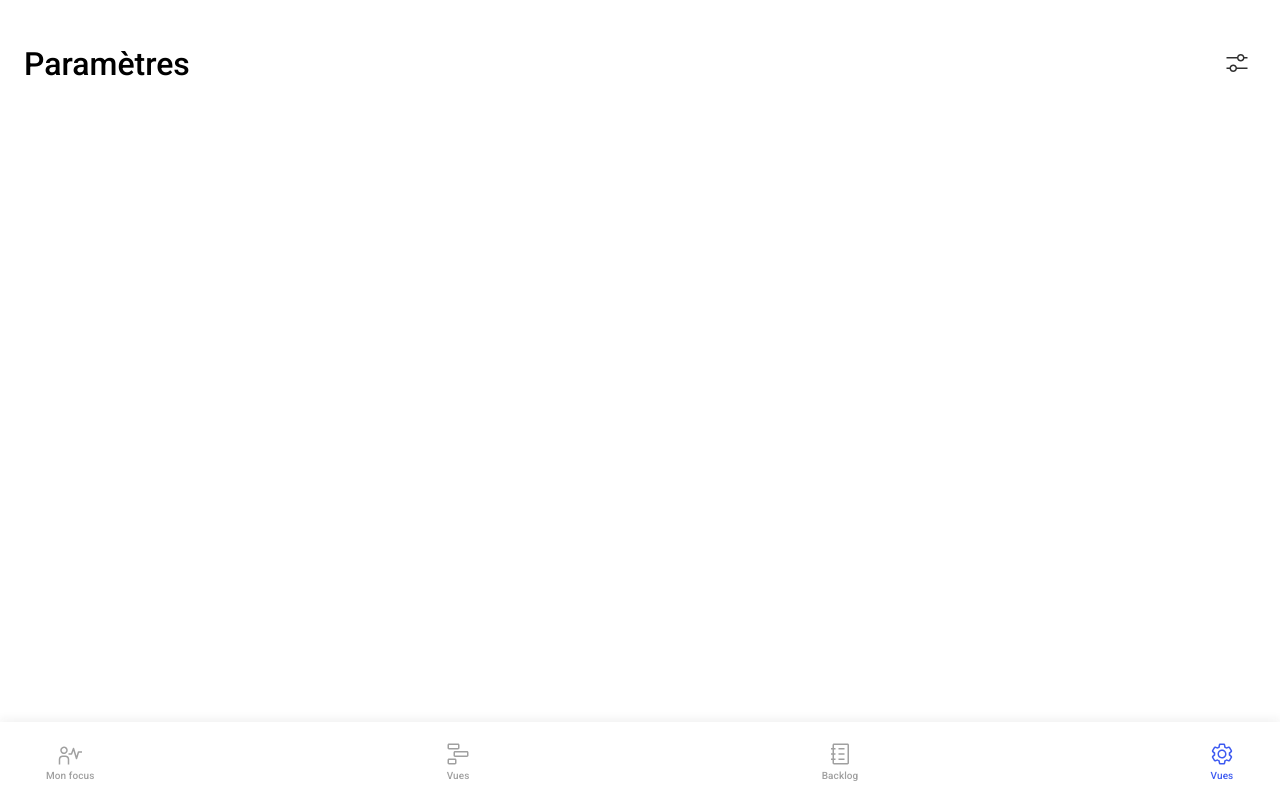
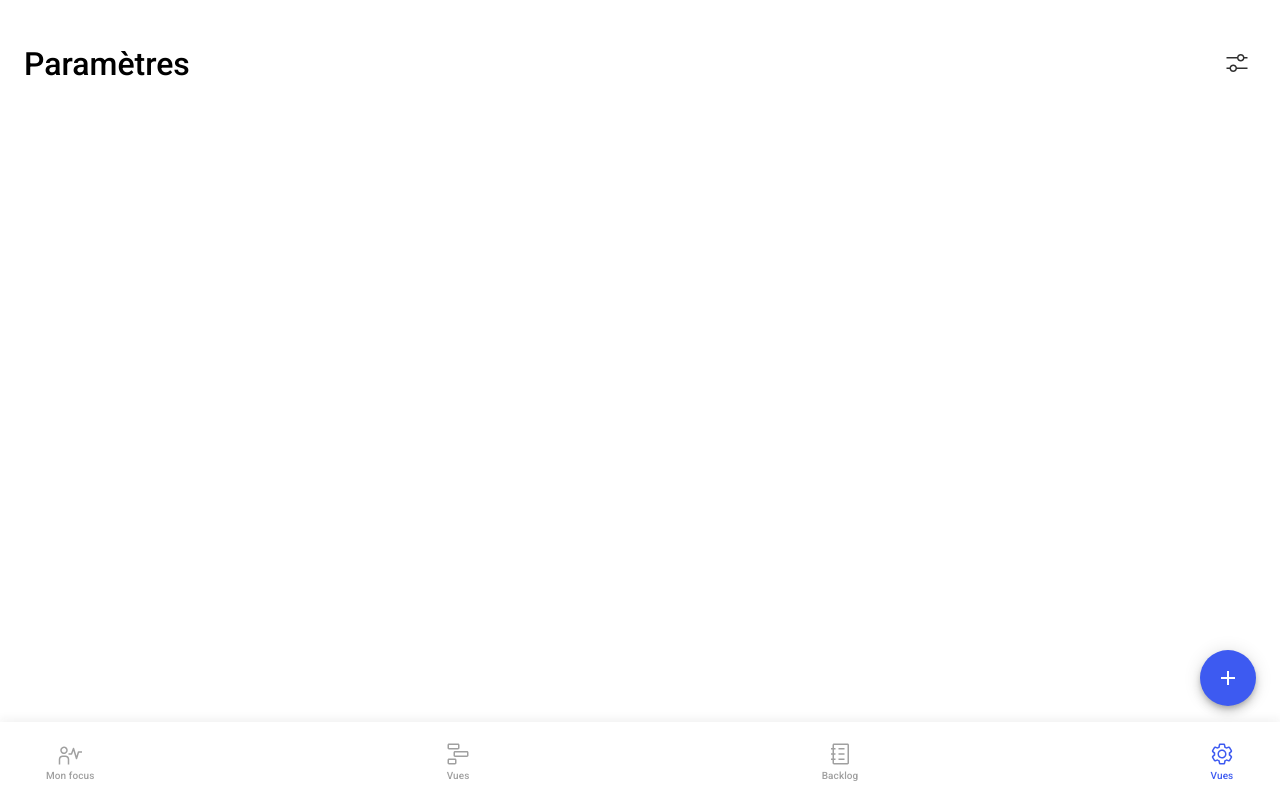
Before and after one commit to tiavina-mika/product-hero-draft, a React (Create React App) app: page / in a window 1280 px wide. Built offline with nearby package versions, Linux system fonts and the light colour scheme.

Commit message:
add icon button

```diff
--- a/package.json
+++ b/package.json
@@ -5,6 +5,7 @@
     "@emotion/react": "latest",
     "@emotion/styled": "latest",
     "@hookform/resolvers": "3.0.0",
+    "@mui/icons-material": "5.11.11",
     "@mui/material": "latest",
     "@types/react": "latest",
     "@types/react-dom": "latest",
--- a/src/containers/settings/Settings.tsx
+++ b/src/containers/settings/Settings.tsx
@@ -2,8 +2,9 @@
 /* @jsx jsx */
 /** @jsxImportSource @emotion/react */
 import { jsx, Theme } from "@emotion/react";
-import { Box, IconButton, Typography } from "@mui/material";
+import { Box, Fab, IconButton, Typography } from "@mui/material";
 import { ReactNode } from "react";
+import AddIcon from "@mui/icons-material/Add";
 
 const classes = {
   top: {
@@ -90,6 +91,16 @@ const Settings = () => {
           <img alt="setting" src="/icons/app-setting.svg" />
         </IconButton>
       </Box>
+      {/* ------ center ------ */}
+      <div className="flexColumn flex1 stretchSelf">
+        <Fab
+          color="primary"
+          aria-label="add"
+          sx={{ position: "absolute", bottom: 94, right: 24 }}
+        >
+          <AddIcon />
+        </Fab>
+      </div>
       {/* ------ bottom ------ */}
       <div
         css={classes.bottom}
```
